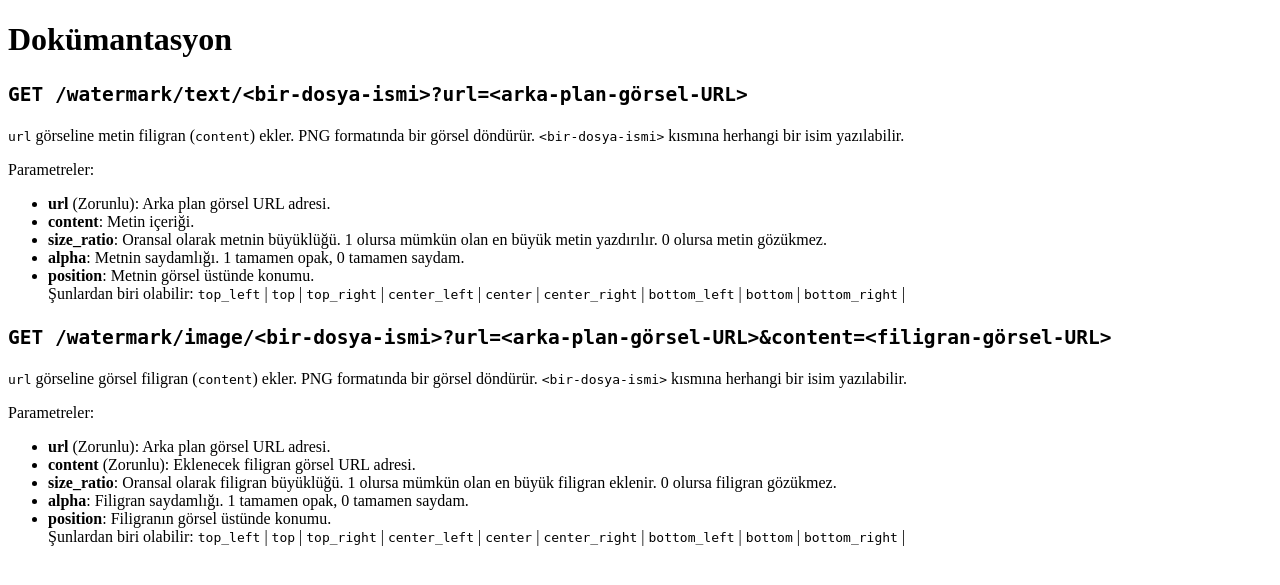
After one commit to sseyren/water-web-mark, a Flask app: page /docs in a window 1280 px wide. The commit adds this page. Shown: the top 585 px of the page. Run offline with Flask 2, Linux system fonts and the light colour scheme.

Commit message:
documentation page

```diff
--- a/app.py
+++ b/app.py
@@ -124,6 +124,10 @@ def watermark(type_path, file_name):
     return Response(image, mimetype="image/png")
 
 
+@app.route("/docs", methods=["GET"])
+def documentation():
+    return render_template('docs.jinja', TextPosition=TextPosition)
+
 DEMO_PATH = Path.cwd() / "templates" / "demo"
 DEMO_NAMES = [f.name.split(".")[0] for f in DEMO_PATH.iterdir() if f.is_file()]
 
--- /dev/null
+++ b/templates/docs.jinja
@@ -0,0 +1,50 @@
+<!DOCTYPE html>
+
+<head>
+  <meta charset="UTF-8">
+  <meta http-equiv="X-UA-Compatible" content="IE=edge">
+  <meta name="viewport" content="width=device-width, initial-scale=1.0">
+  <title>water-web-mark</title>
+</head>
+
+<body>
+  <h1>Dokümantasyon</h1>
+
+  <h2><code>GET {{ url_for(
+      'watermark',
+      type_path='text',
+      file_name='<bir-dosya-ismi>',
+      url='<arka-plan-görsel-URL>'
+    )|unquote|e }}</code></h2>
+  <p><code>url</code> görseline metin filigran (<code>content</code>) ekler. PNG formatında bir görsel döndürür. <code>&lt;bir-dosya-ismi&gt;</code> kısmına herhangi bir isim yazılabilir.</p>
+  <p>Parametreler:</p>
+  <ul>
+    <li><b>url</b> (Zorunlu): Arka plan görsel URL adresi.</li>
+    <li><b>content</b>: Metin içeriği.</li>
+    <li><b>size_ratio</b>: Oransal olarak metnin büyüklüğü. 1 olursa mümkün olan en büyük metin yazdırılır. 0 olursa metin gözükmez.</li>
+    <li><b>alpha</b>: Metnin saydamlığı. 1 tamamen opak, 0 tamamen saydam.</li>
+    <li><b>position</b>: Metnin görsel üstünde konumu.<br>Şunlardan biri olabilir:
+    {% for pos in TextPosition %}<code>{{ pos.value }}</code> | {% endfor %}</li>
+  </ul>
+
+  <h2><code>GET {{ url_for(
+      'watermark',
+      type_path='image',
+      file_name='<bir-dosya-ismi>',
+      url='<arka-plan-görsel-URL>',
+      content='<filigran-görsel-URL>'
+    )|unquote|e }}</code></h2>
+  <p><code>url</code> görseline görsel filigran (<code>content</code>) ekler. PNG formatında bir görsel döndürür. <code>&lt;bir-dosya-ismi&gt;</code> kısmına herhangi bir isim yazılabilir.</p>
+  <p>Parametreler:</p>
+  <ul>
+    <li><b>url</b> (Zorunlu): Arka plan görsel URL adresi.</li>
+    <li><b>content</b> (Zorunlu): Eklenecek filigran görsel URL adresi.</li>
+    <li><b>size_ratio</b>: Oransal olarak filigran büyüklüğü. 1 olursa mümkün olan en büyük filigran eklenir. 0 olursa filigran gözükmez.</li>
+    <li><b>alpha</b>: Filigran saydamlığı. 1 tamamen opak, 0 tamamen saydam.</li>
+    <li><b>position</b>: Filigranın görsel üstünde konumu.<br>Şunlardan biri olabilir:
+    {% for pos in TextPosition %}<code>{{ pos.value }}</code> | {% endfor %}</li>
+  </ul>
+
+</body>
+
+</html>
--- a/templates/index.jinja
+++ b/templates/index.jinja
@@ -47,6 +47,7 @@
   </div>
 
   <p>Örnekleri incelemek için <a href="{{ url_for('demo_page', page='no-watermark') }}">demo sayfalarını ziyaret edin.</a></p>
+  <p><a href="{{ url_for('documentation') }}">Dokümantasyonu inceleyin.</a>
   <p>Blog sitenizde kullandığınız görsellere <a href="{{ url_for('code_generator') }}">otomatik olarak filigran uygulayın.</a></p>
 </body>
 
```
